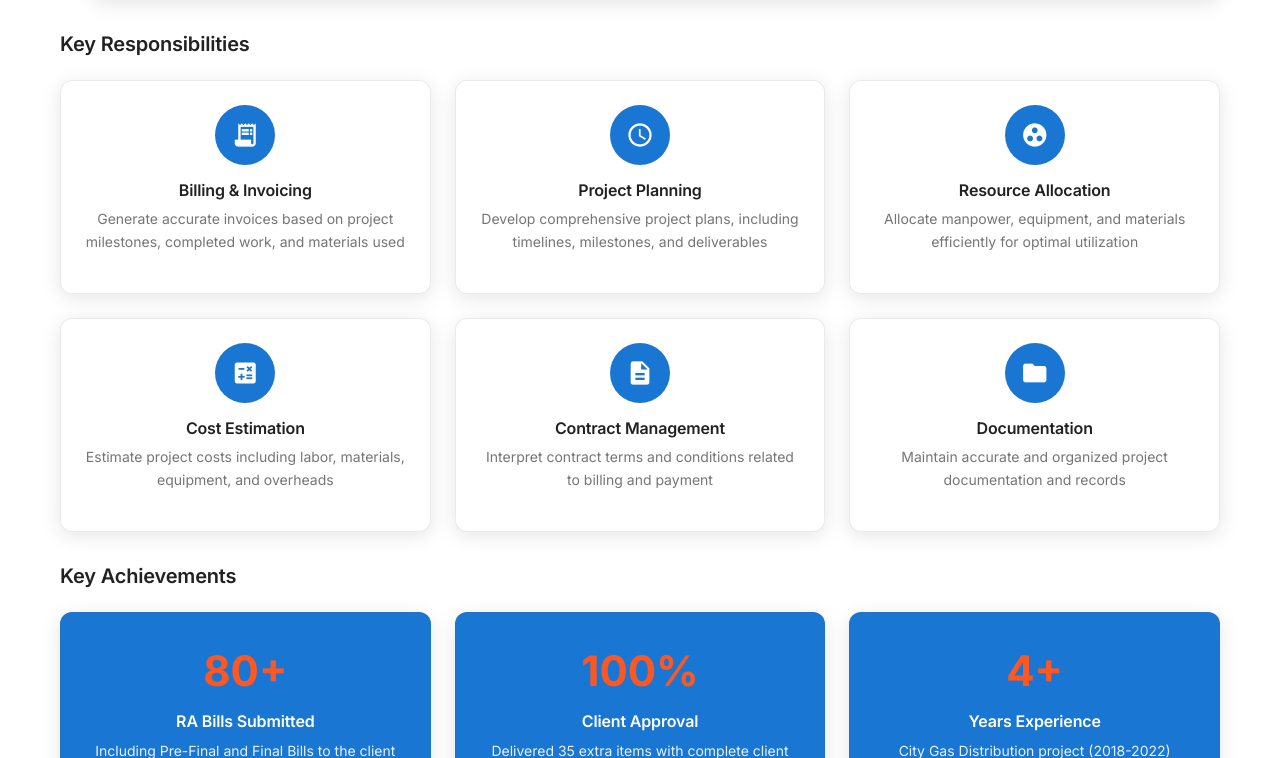
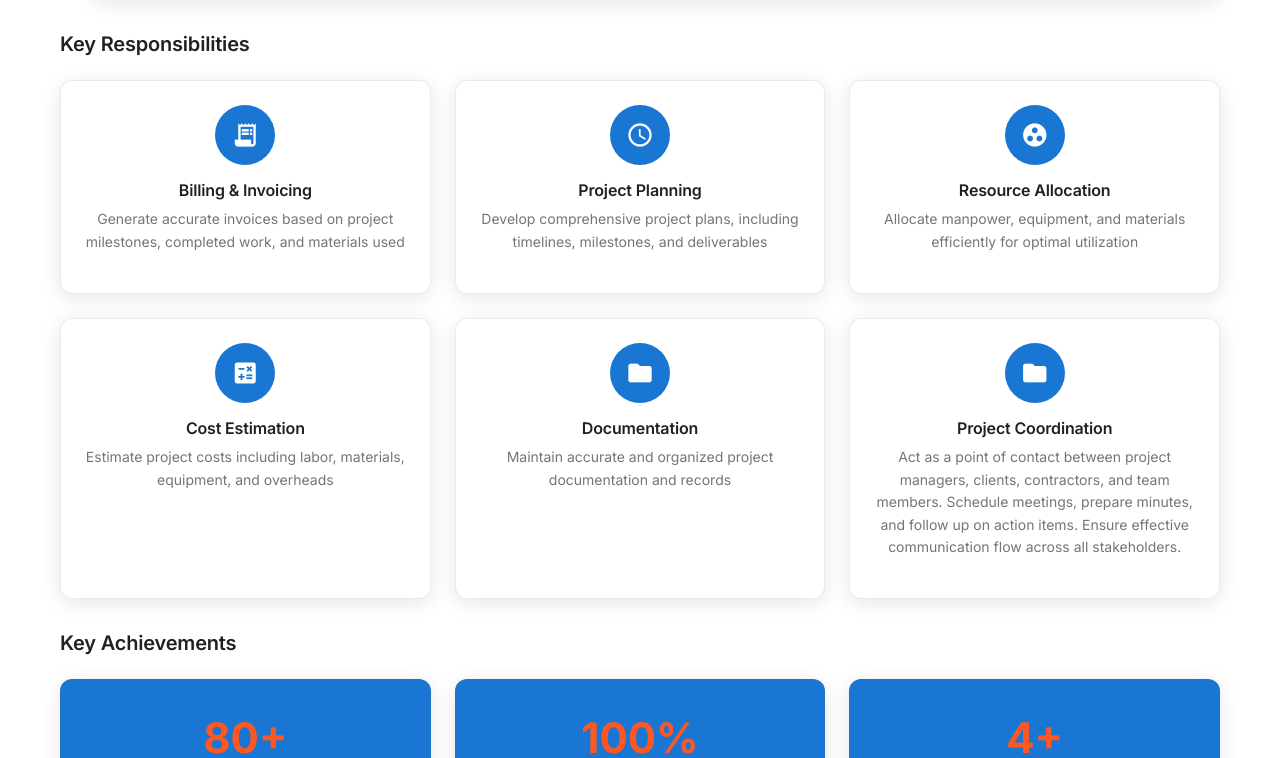
Before and after one commit to ketan-in/ketan-in.github.io, a plain HTML site: page index.html in a window 1280 px wide. Shown: the part 2078-2836 px from the top of the page. Drawn offline with Linux system fonts and the light colour scheme; a web font is replaced by a local one.

Commit message:
Update index.html

```diff
--- a/index.html
+++ b/index.html
@@ -90,19 +90,19 @@
                     <div class="summary-highlights">
                         <div class="highlight-item">
                             <span class="material-icons">verified</span>
-                            <span>Planning & Billing</span>
+                            <span>ERP Systems & SAP Proficient</span>
                         </div>
                         <div class="highlight-item">
                             <span class="material-icons">psychology</span>
-                            <span>ERP Systems & SAP Proficient</span>
-                        </div>
-                        <div class="highlight-item">
-                            <span class="material-icons">groups</span>
                             <span>AI Prompt Engineering</span>
                         </div>
                         <div class="highlight-item">
                             <span class="material-icons">groups</span>
                             <span>Cross-functional Coordination</span>
+                        </div>
+                        <div class="highlight-item">
+                            <span class="material-icons">groups</span>
+                            <span>Planning & Billing</span>
                         </div>
                     </div>
                 </div>
@@ -206,10 +206,10 @@
                 <div class="card responsibility-card">
                     <div class="card__body">
                         <div class="responsibility-icon">
-                            <span class="material-icons">description</span>
+                            <span class="material-icons">folder</span>
                         </div>
-                        <h4>Contract Management</h4>
-                        <p>Interpret contract terms and conditions related to billing and payment</p>
+                        <h4>Documentation</h4>
+                        <p>Maintain accurate and organized project documentation and records</p>
                     </div>
                 </div>
                 <div class="card responsibility-card">
@@ -217,8 +217,10 @@
                         <div class="responsibility-icon">
                             <span class="material-icons">folder</span>
                         </div>
-                        <h4>Documentation</h4>
-                        <p>Maintain accurate and organized project documentation and records</p>
+                        <h4>Project Coordination</h4>
+                        <p>Act as a point of contact between project managers, clients, contractors, and team members.
+                            Schedule meetings, prepare minutes, and follow up on action items.
+                            Ensure effective communication flow across all stakeholders.</p>
                     </div>
                 </div>
             </div>
```
